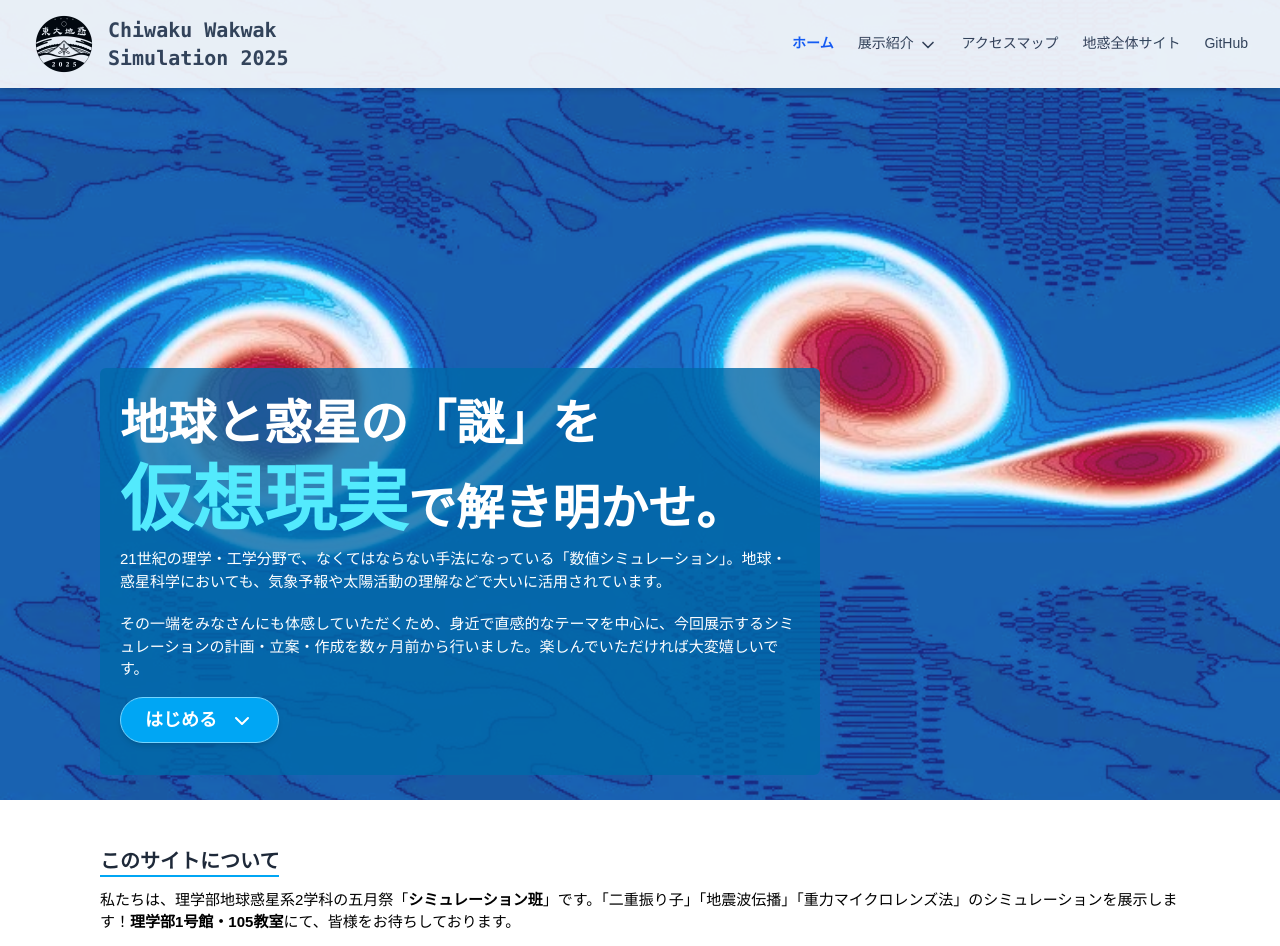
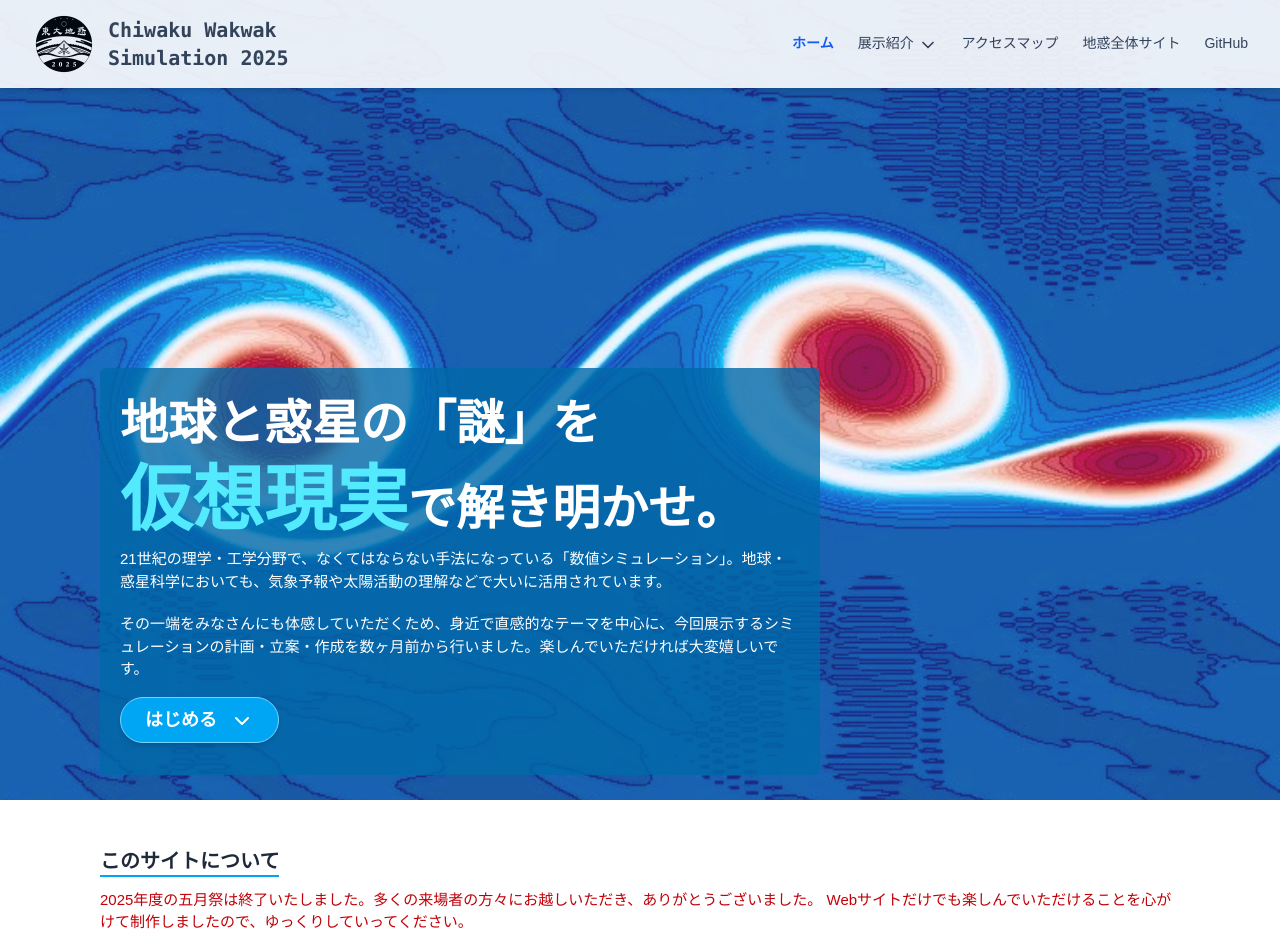
Before and after one commit to chiwaku-wakwak/chiwaku-simulation, a Next.js app: page / in a window 1280 px wide. Shown: the top 946 px of the page. Built offline with nearby package versions, Linux system fonts and the light colour scheme.

Commit message:
add blog 525

```diff
--- a/src/app/page.tsx
+++ b/src/app/page.tsx
@@ -65,7 +65,10 @@ export default function Home() {
         >
           このサイトについて
         </h2>
-
+        <p className="mb-2 pt-3 text-red-700">
+          2025年度の五月祭は終了いたしました。多くの来場者の方々にお越しいただき、ありがとうございました。
+          Webサイトだけでも楽しんでいただけることを心がけて制作しましたので、ゆっくりしていってください。
+        </p>
         <p className="mb-2 pt-3">
           私たちは、理学部地球惑星系2学科の五月祭「
           <span className="font-bold">シミュレーション班</span>
```
